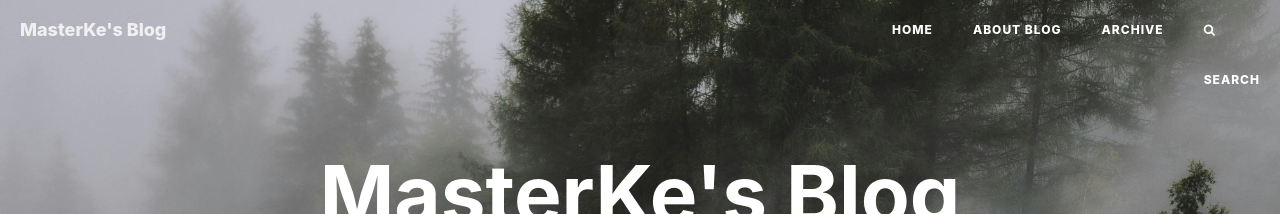
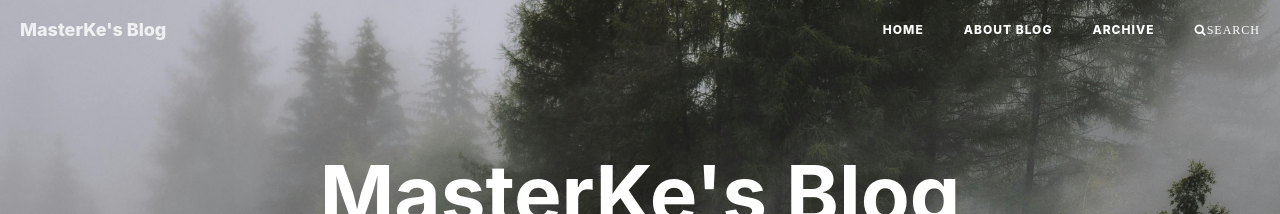
Before and after one commit to MasterKe2003/blog, a Jekyll site: the page built from index.html, in a window 1280 px wide. Shown: the top 214 px of the page. Built offline with Jekyll 4.4.1, drawn with Linux system fonts in a browser that asks for light colours; nearby versions of some CDN libraries; the list of posts is cut into pages by our own code; comment, search, counter and statistics services are not loaded.

Commit message:
Update nav.html

```diff
--- a/_includes/nav.html
+++ b/_includes/nav.html
@@ -32,8 +32,7 @@
                         {% endfor %}
                         <li class="search-icon">
                             <a href="javascript:void(0)">
-                                <i class="fa fa-search"></i>
-                                <p>Search</p>
+                                <i class="fa fa-search">Search</i>
                             </a>
                         </li>
                     </ul>
```
